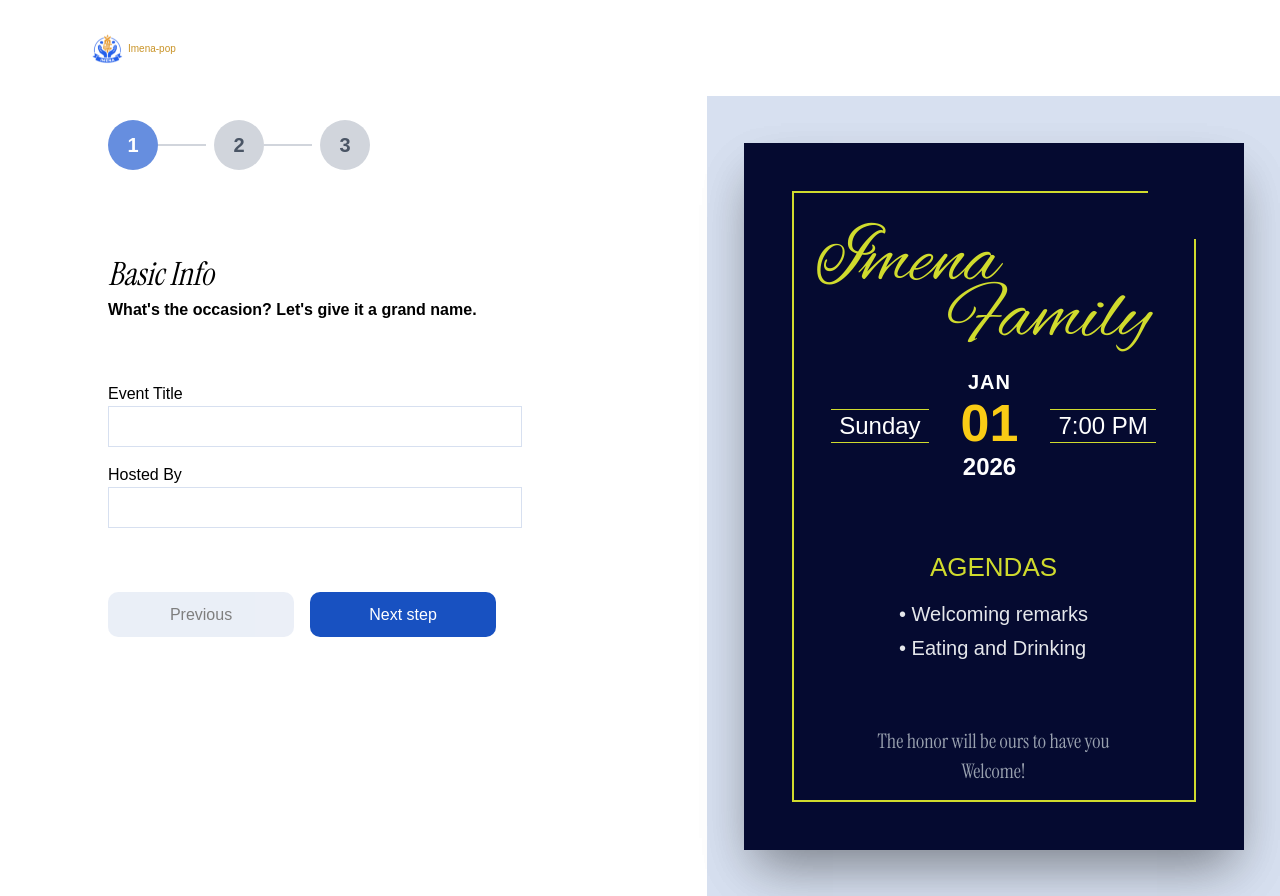
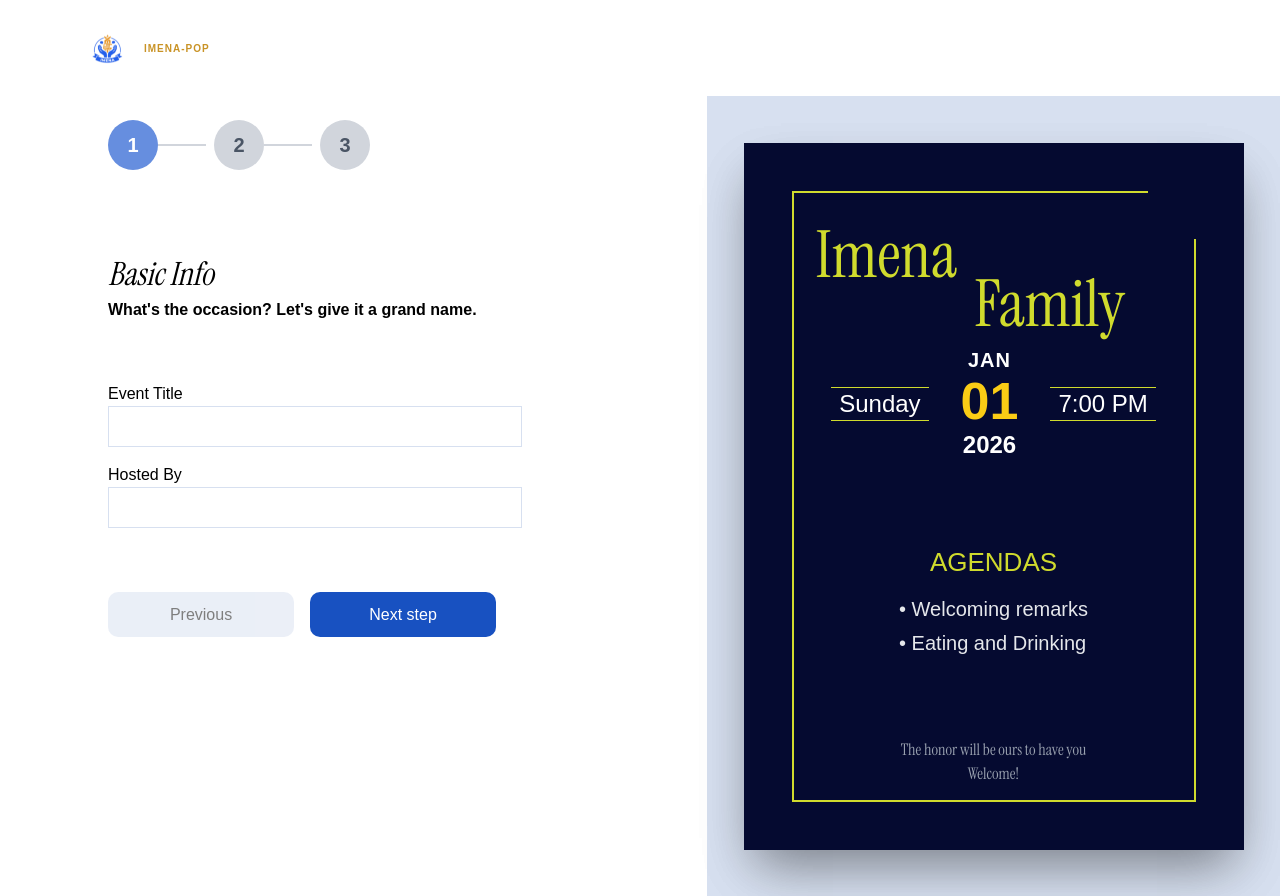
Before and after one commit to IshimweArlene/paper-pop, a Next.js app: page /create in a window 1280 px wide. Built offline with nearby package versions, Linux system fonts and the light colour scheme.

Commit message:
ui modified

```diff
--- a/app/components/InvitationPreview.tsx
+++ b/app/components/InvitationPreview.tsx
@@ -44,7 +44,7 @@ const InvitationPreview = ({ data }: { data: InvitationData }) => {
 
   // Adjusted sizes for Alex Brush script font which needs to be larger to be legible
   const notesLength = data.notes?.length || 0;
-  const notesSize = notesLength > 200 ? 'text-[24px]' : notesLength > 100 ? 'text-[30px]' : 'text-[36px]';
+  const notesSize = notesLength > 200 ? 'text-[20px]' : notesLength > 100 ? 'text-[24px]' : 'text-[36px]';
 
   const agendasCount = data.agendas.length;
   const agendasSize = agendasCount > 6 ? 'text-[14px]' : agendasCount > 4 ? 'text-[16px]' : 'text-[20px]';
@@ -53,7 +53,7 @@ const InvitationPreview = ({ data }: { data: InvitationData }) => {
     const len = text?.length || 0;
     if (len > 30) return 'text-[35px]';
     if (len > 15) return 'text-[50px]';
-    return 'text-[80px]';
+    return 'text-[65px]';
   };
 
   const titleSize = calculateHeaderSize(data.eventTitle || "Imena");
@@ -72,10 +72,10 @@ const InvitationPreview = ({ data }: { data: InvitationData }) => {
 
             {/* Header */}
             <div className="w-full flex flex-col items-center px-4">
-                <h1 className={`self-start pl-8 font-alex-brush ${titleSize} text-[#D0DB2D] -mb-6 leading-none wrap-break-word w-full`}>
+                <h1 className={`self-start pl-8 font-instrument-serif ${titleSize} text-[#D0DB2D] -mb-4 leading-none wrap-break-word w-full`}>
                     {data.eventTitle || "Imena"}
                 </h1>
-                <h2 className={`font-alex-brush ${hostSize} text-[#D0DB2D] ml-28 leading-none wrap-break-word text-center max-w-full`}>
+                <h2 className={`font-instrument-serif ${hostSize} text-[#D0DB2D] ml-28 leading-none wrap-break-word text-center max-w-full`}>
                    {data.hostedBy ? `${data.hostedBy}` : "Family"}
                 </h2>
             </div>
@@ -119,11 +119,11 @@ const InvitationPreview = ({ data }: { data: InvitationData }) => {
              {/* Footer */}
              <div className="flex flex-col items-center w-3/4 mt-2">
                 {data.notes && (
-                    <p className={`mb-2 font-alex-brush text-[#D0DB2D] leading-tight text-center wrap-break-word ${notesSize}`}>
+                    <p className={`mb-2 font-instrument-serif text-[#D0DB2D] leading-tight text-center wrap-break-word ${notesSize}`}>
                         {data.notes}
                     </p>
                 )}
-                <div className="text-center text-[20px] text-gray-400 font-instrument-serif">
+                <div className="text-center text-[16px] text-gray-400 font-instrument-serif">
                     <p>The honor will be ours to have you</p>
                     <p>Welcome!</p>
                 </div>
--- a/app/create/page.tsx
+++ b/app/create/page.tsx
@@ -5,6 +5,7 @@ import logo from '@/public/logo.svg'
 import { useState, useEffect } from 'react';
 import InvitationPreview from "@/app/components/InvitationPreview";
 import { useRouter } from 'next/navigation';
+import Link from 'next/link';
 
 interface ProgressIndicatorProps {
   currentStep: number;
@@ -144,7 +145,7 @@ const Create = () => {
         return (
           <>
             <p className="font-instrument-serif text-[32px] text-black italic ">Basic Info</p>
-            <p className="font-bold text-[16px] text-black mb-15">What's the occasion? Let's give it a grand name.</p>
+            <p className="font-bold text-[16px] text-black mb-15">What&apos;s the occasion? Let&apos;s give it a grand name.</p>
             <p className="text-[16px] text-black">Event Title</p>
             <input
               value={formData.eventTitle}
@@ -256,8 +257,10 @@ const Create = () => {
   return (
     <div className="w-full min-h-screen overflow-hidden">
       <nav className="w-full h-24 flex items-center pl-22">
-        <Image src={logo} alt="Logo" width={40} height={32} />
-        <p className="text-[#C99326] text-[10px]">Imena-pop</p>
+        <Link href="/" className="flex items-center gap-4 cursor-pointer group">
+          <Image src={logo} alt="Logo" width={40} height={32} className="group-hover:scale-110 transition-transform duration-300" />
+          <p className="text-[#C99326] text-[10px] font-bold tracking-widest uppercase group-hover:text-[#1851C1] transition-colors">Imena-pop</p>
+        </Link>
       </nav>
       <div className="flex w-full">
         <form className="w-176.75 pl-27 pb-10" onSubmit={handleFormSubmit}>
--- a/app/preview/page.tsx
+++ b/app/preview/page.tsx
@@ -11,6 +11,7 @@ import { jsPDF } from 'jspdf';
 
 const Preview = () => {
     const [data, setData] = useState<InvitationData | null>(null);
+    const [shareLink, setShareLink] = useState('');
     const [copied, setCopied] = useState(false);
     const previewRef = useRef<HTMLDivElement>(null);
 
@@ -36,18 +37,17 @@ const Preview = () => {
         }
     }, []);
 
-    const generateShareLink = () => {
-        if (!data) return '';
-        try {
-            const encoded = btoa(unescape(encodeURIComponent(JSON.stringify(data))));
-            const baseUrl = window.location.origin + '/share';
-            return `${baseUrl}?data=${encoded}`;
-        } catch (e) {
-            return '';
+    useEffect(() => {
+        if (data) {
+            try {
+                const encoded = btoa(unescape(encodeURIComponent(JSON.stringify(data))));
+                const baseUrl = window.location.origin + '/share';
+                setShareLink(`${baseUrl}?data=${encoded}`);
+            } catch (e) {
+                console.error('Failed to generate share link', e);
+            }
         }
-    };
-
-    const shareLink = generateShareLink();
+    }, [data]);
 
     const handleCopyLink = () => {
         if (!shareLink) return;
@@ -88,8 +88,10 @@ const Preview = () => {
     return (
         <div className="bg-[#D7E0F0] min-h-screen w-full">
             <nav className="w-full h-24 flex items-center gap-4 border-b border-[#DBD3D3] pl-22">
-                <Image src={logo} alt="Logo" width={40} height={32} />
-                <p className="text-[#C99326] text-[10px]">Imena-pop</p>
+                <Link href="/" className="flex items-center gap-4 cursor-pointer group">
+                  <Image src={logo} alt="Logo" width={40} height={32} className="group-hover:scale-110 transition-transform duration-300" />
+                  <p className="text-[#C99326] text-[10px] font-bold tracking-widest uppercase group-hover:text-[#1851C1] transition-colors">Imena-pop</p>
+                </Link>
             </nav>
             <div className="pl-51 pr-51 pt-24 pb-24 flex gap-12 items-center justify-center flex-wrap">
                 <div className="flex flex-col">
--- a/app/share/page.tsx
+++ /dev/null
@@ -1,46 +0,0 @@
-'use client';
-
-import { useEffect, useState, Suspense } from "react";
-import { useSearchParams } from "next/navigation";
-import InvitationPreview, { InvitationData } from "../components/InvitationPreview";
-
-const ShareContent = () => {
-    const searchParams = useSearchParams();
-    const [data, setData] = useState<InvitationData | null>(null);
-
-    useEffect(() => {
-        const urlData = searchParams.get('data');
-        if (urlData) {
-            try {
-                const decoded = JSON.parse(decodeURIComponent(escape(atob(urlData))));
-                setData(decoded);
-            } catch (e) {
-                console.error('Failed to decode URL data', e);
-            }
-        }
-    }, [searchParams]);
-
-    if (!data) {
-        return (
-            <div className="min-h-screen bg-[#050A30] flex items-center justify-center text-white">
-                Loading invitation...
-            </div>
-        );
-    }
-
-    return (
-        <div className="min-h-screen bg-[#D7E0F0] flex items-center justify-center p-4">
-            <div className="w-full max-w-[500px] aspect-[1/1.414] shadow-2xl">
-                <InvitationPreview data={data} />
-            </div>
-        </div>
-    );
-};
-
-export default function SharePage() {
-    return (
-        <Suspense fallback={<div>Loading...</div>}>
-            <ShareContent />
-        </Suspense>
-    );
-}
```
